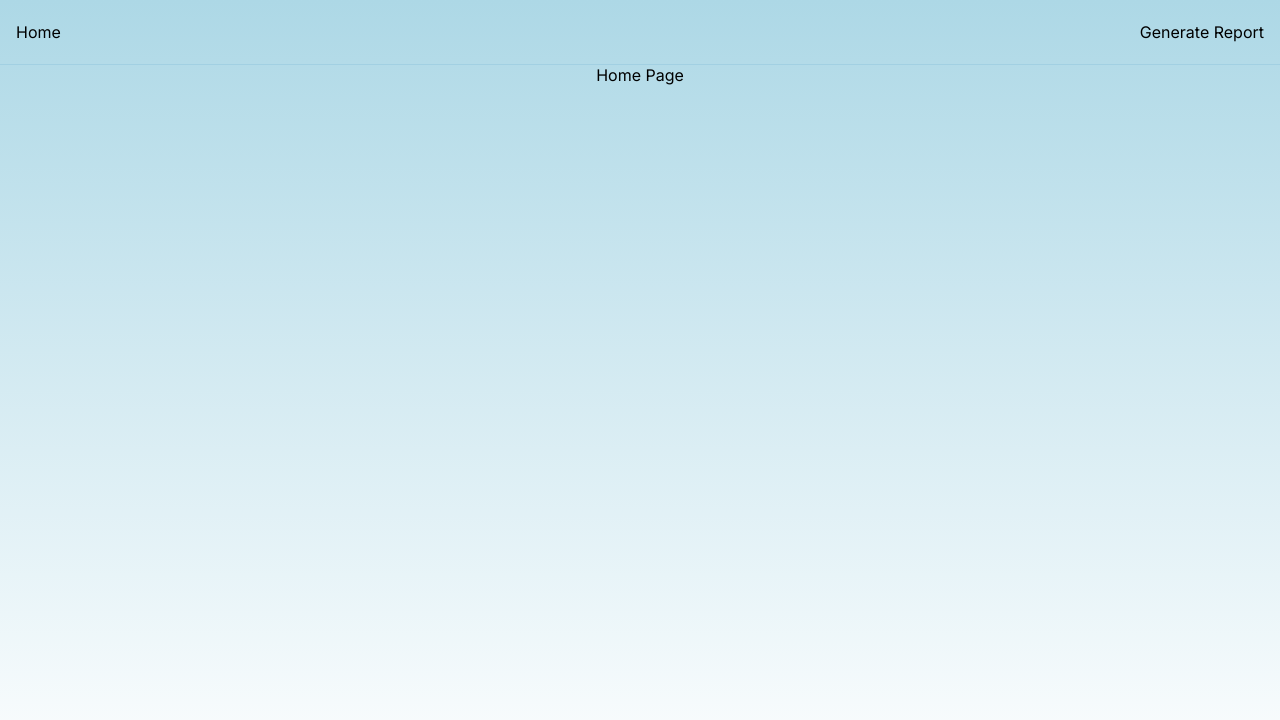
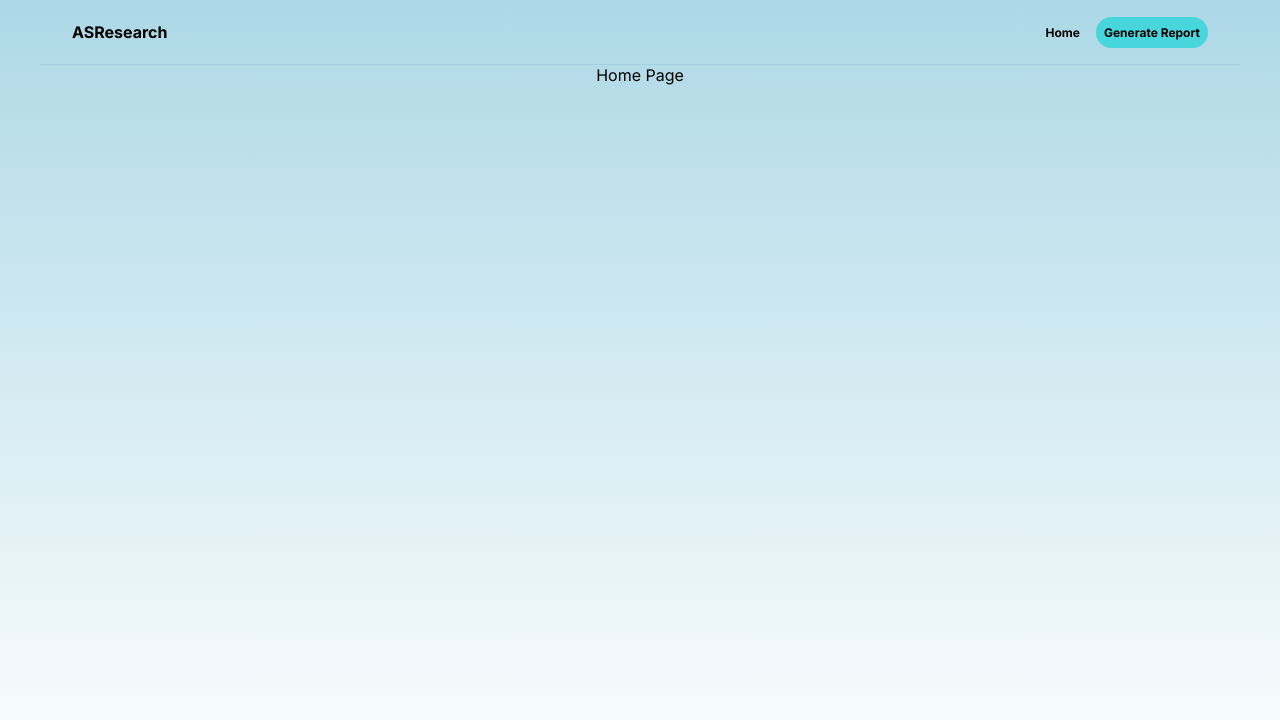
Before and after one commit to santy81855/social-listening, a Next.js app: page / in a window 1280 px wide. Shown: the top 720 px of the page. Built offline with nearby package versions, Linux system fonts and the light colour scheme.

Commit message:
updated nav bar

```diff
--- a/src/components/nav/Navbar.jsx
+++ b/src/components/nav/Navbar.jsx
@@ -6,12 +6,15 @@ const Navbar = () => {
         <nav className={styles.navContainer}>
             <div className={styles.navItem}>
                 <Link href="/">
-                    <p>Home</p>
+                    <p className={styles.companyName}>ASResearch</p>
                 </Link>
             </div>
             <div className={styles.navItem}>
+                <Link href="/">
+                    <p className={styles.navLink}>Home</p>
+                </Link>
                 <Link href="/generate-report">
-                    <p>Generate Report</p>
+                    <p className={styles.reportButton}>Generate Report</p>
                 </Link>
             </div>
         </nav>
--- a/src/styles/Navbar.module.css
+++ b/src/styles/Navbar.module.css
@@ -5,6 +5,38 @@
     flex-direction: row;
     justify-content: space-between;
     align-items: center;
-    padding-inline: var(--padding-inline-medium);
+    padding-inline: var(--padding-inline-xlarge);
     border-bottom: 1px solid rgb(162, 208, 226);
+    max-width: var(--max-width);
 }
+
+.companyName {
+    font-size: var(--font-size-medium);
+    font-weight: bold;
+    color: black;
+}
+
+.navItem {
+    display: flex;
+    flex-direction: row;
+    justify-content: center;
+    align-items: center;
+    gap: var(--gap-medium);
+}
+
+.navLink {
+    font-size: var(--font-size-small);
+    font-weight: bold;
+    color: black;
+}
+
+.reportButton {
+    background-color: rgb(71, 214, 219);
+    color: black;
+    font-weight: bold;
+    border-radius: var(--border-radius);
+    padding-inline: var(--padding-inline-small);
+    padding-block: var(--padding-block-small);
+    font-size: var(--font-size-small);
+    border: none;
+}
```
Also changed, not shown: 2 other files (tests, documents, lock files or other folders).
